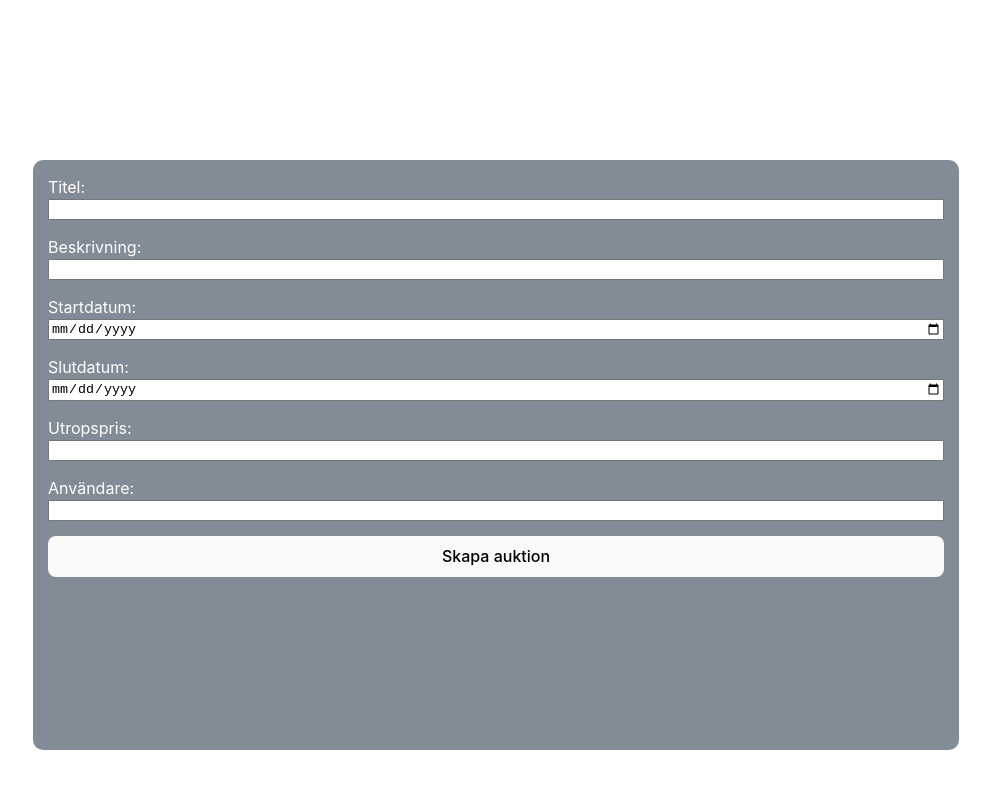
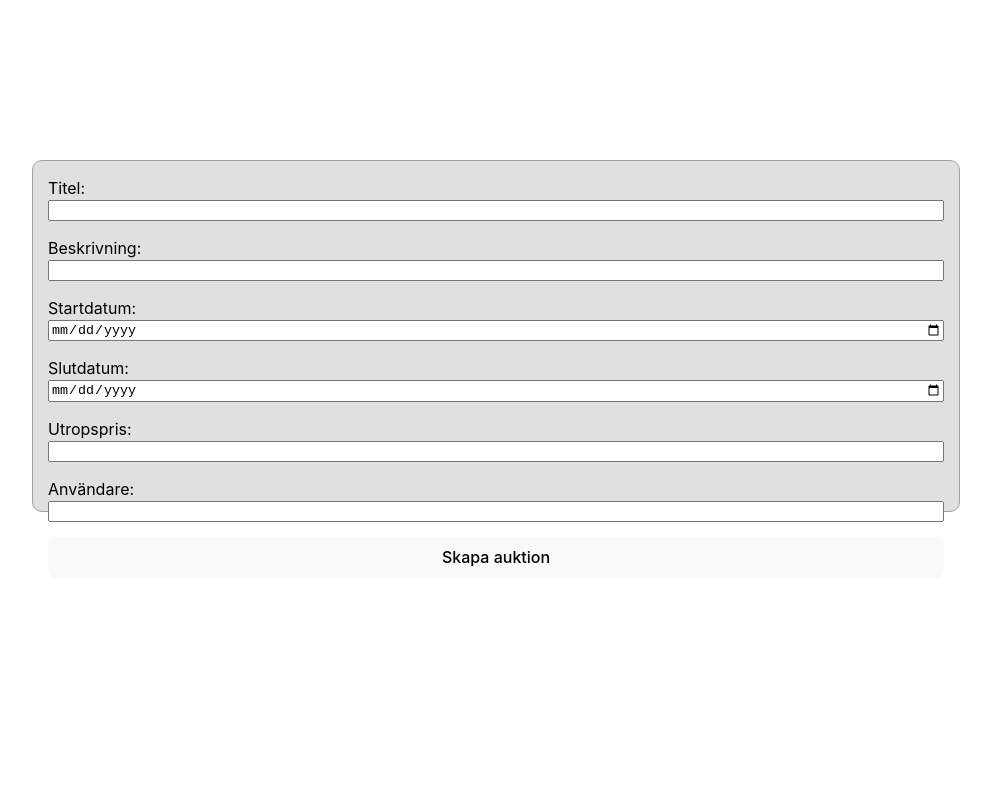
Before and after one commit to PepperDouglas/nackowskis, a React (Vite) app: page /form in a window 1280 px wide. Shown: the top 788 px of the page, without its empty margins (144-1135 px from the left). Built offline with nearby package versions, Linux system fonts and the light colour scheme.

Commit message:
form and details changes

```diff
--- a/src/components/AuctionDetails/AuctionDetails.css
+++ b/src/components/AuctionDetails/AuctionDetails.css
@@ -9,7 +9,6 @@
     display: flex;
     flex-direction: column;
     align-items: center;
-    margin-bottom: 30px;
     width: 700px;
 }
 
@@ -39,7 +38,7 @@ h2 {
 
 .information-box {
     display: flex;
-    gap: 50px;
+    gap: 15px;
     width: 700px;
 }
 
@@ -65,3 +64,11 @@ li {
     width: 100%;
     text-align: start;
 }
+
+.price {
+    display: flex;
+    width: 100%;
+    text-align: start;
+    font-size: 2em;
+    margin: 10px;
+}
--- a/src/components/AuctionDetails/AuctionDetails.jsx
+++ b/src/components/AuctionDetails/AuctionDetails.jsx
@@ -33,12 +33,15 @@ const AuctionDetails = ({auktion, bids, handleTitleChange, handleDescriptionChan
                 Ta bort
             </button>
             </div>
+
+            <h1 className='price'>{highestBid ? `Högst bud: ${highestBid}` : `Utropspris: ${auktion.utropspris}`} kr</h1>
+
         </div>
 
         <div className='information-box'>
           <div className='description-bid'>
             <h2>Beskrivning:</h2>
-            <input type='text' value={description} onChange={handleDescriptionChange} placeholder={auktion.beskrivning}></input>
+            <input className='input' type='text' value={description} onChange={handleDescriptionChange} placeholder={auktion.beskrivning}></input>
           </div>
 
           <div className='bid-box'>
--- a/src/components/Form/Form.css
+++ b/src/components/Form/Form.css
@@ -11,13 +11,14 @@
   position: fixed;
   top: 20%;
   width: 70vw;
-  height: 70vh;
+  height: 40vh;
   display: flex;
   flex-direction: column;
-  background-color: rgb(130, 140, 150);
+  background-color: rgb(224, 224, 224);
   padding: 15px;
   border-radius: 10px;
-  color: white;
+  color: black;
+  border: 1px solid rgb(160, 160, 160);
 }
 
 .input {
```
Lines whose indentation alone changed are shown as unchanged.
